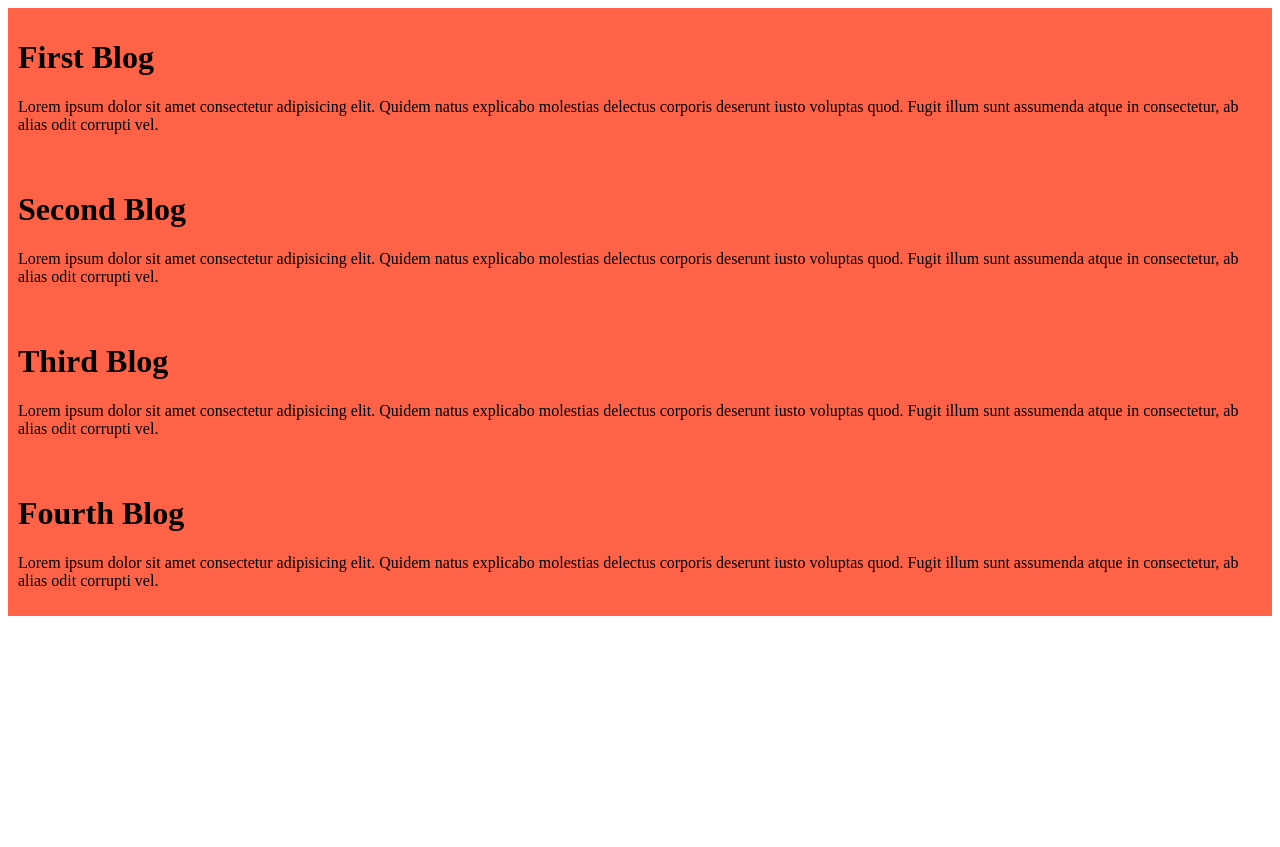
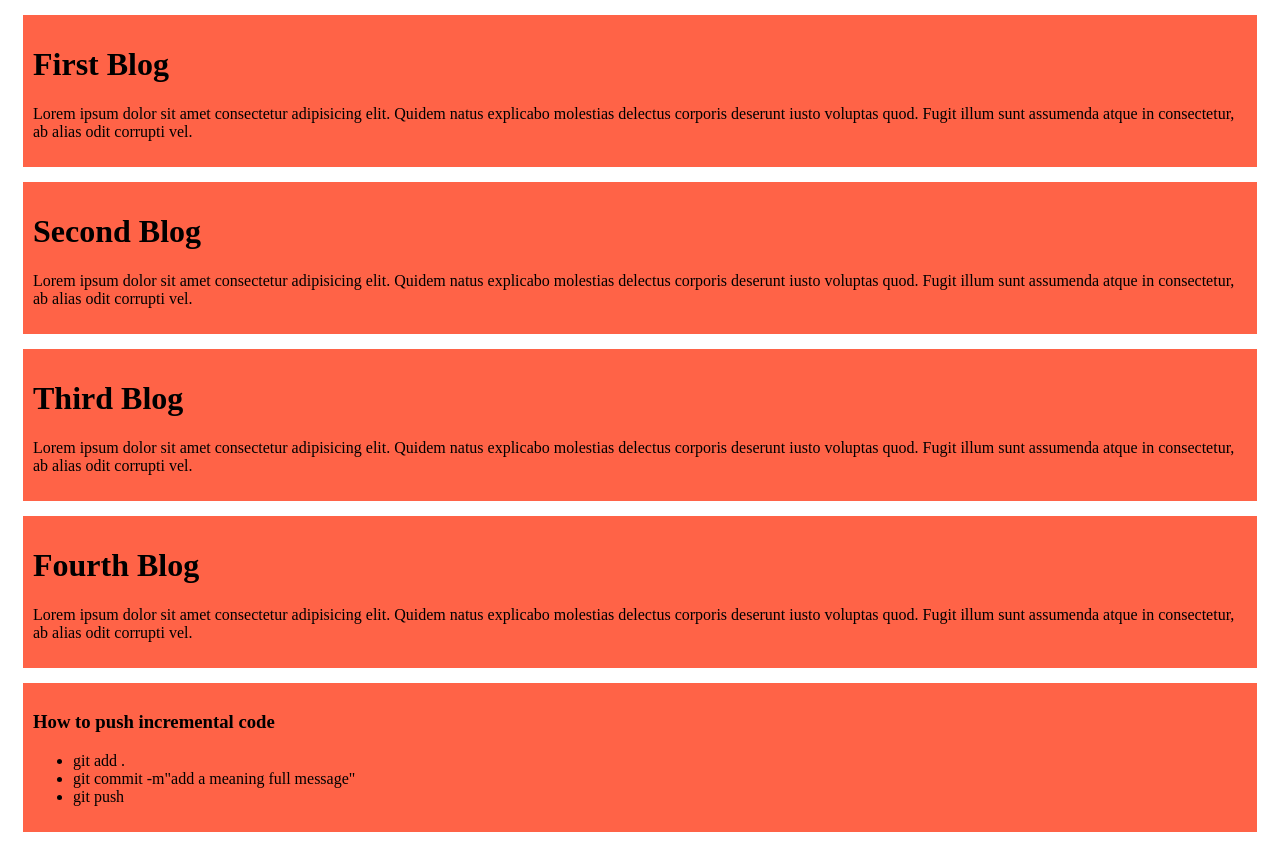
Before and after one commit to ariful97768/my-first-github-repo, a plain HTML site: page index.html in a window 1280 px wide. Before the commit the page ends 800 px from the top, so only its background shows below. Drawn offline with Linux system fonts and the light colour scheme.

Commit message:
added virsion three

```diff
--- a/index.html
+++ b/index.html
@@ -23,5 +23,13 @@
         <h1>Fourth Blog</h1>
         <p>Lorem ipsum dolor sit amet consectetur adipisicing elit. Quidem natus explicabo molestias delectus corporis deserunt iusto voluptas quod. Fugit illum sunt assumenda atque in consectetur, ab alias odit corrupti vel.</p>
     </div>
+    <div>
+        <h3>How to push incremental code</h3>
+        <ul>
+            <li>git add .</li>
+            <li>git commit -m"add a meaning full message"</li>
+            <li>git push</li>
+        </ul>
+    </div>
 </body>
 </html>
--- a/styles/style.css
+++ b/styles/style.css
@@ -1,4 +1,5 @@
 div{
     background-color: tomato;
     padding: 10px;
+    margin: 15px;
 }
```
